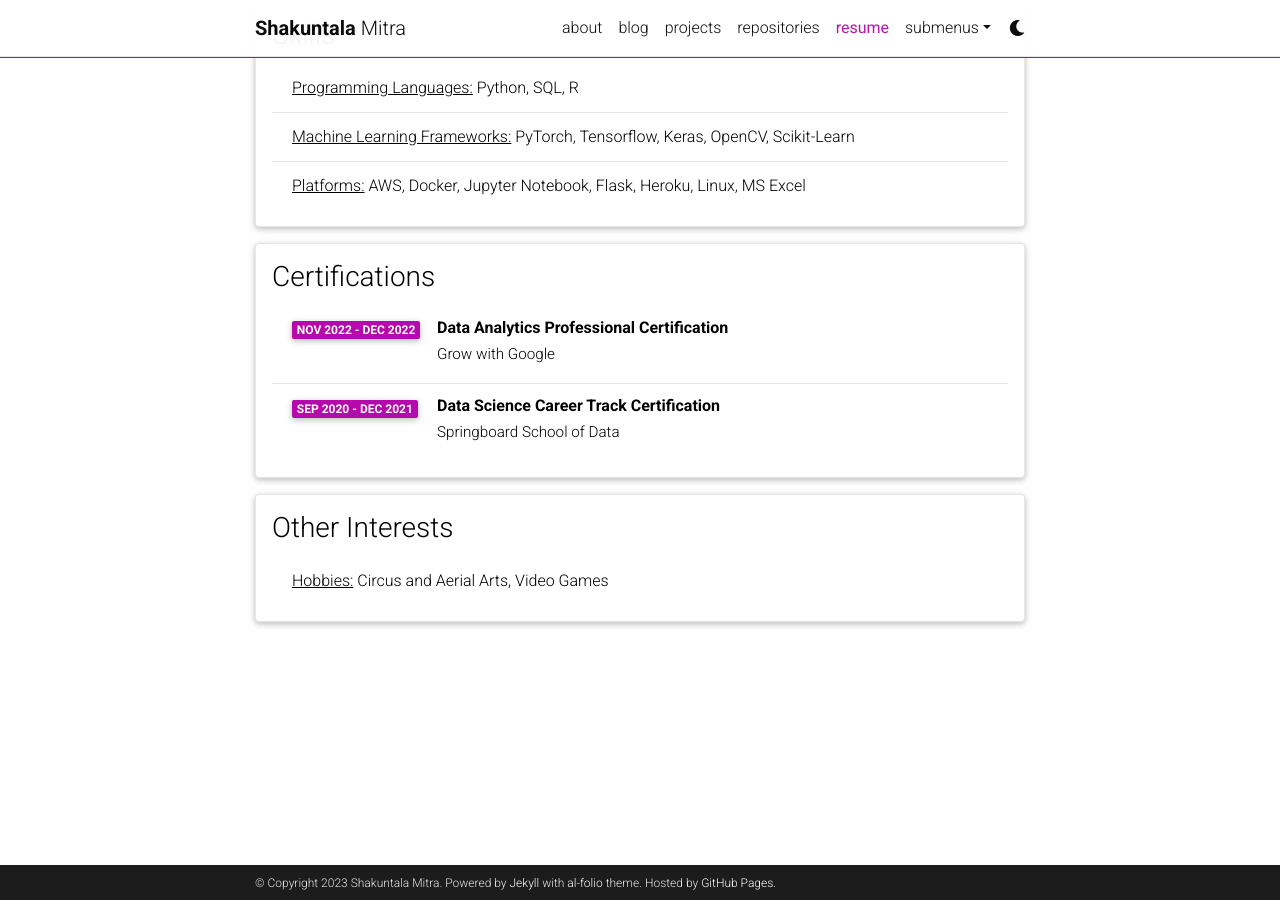
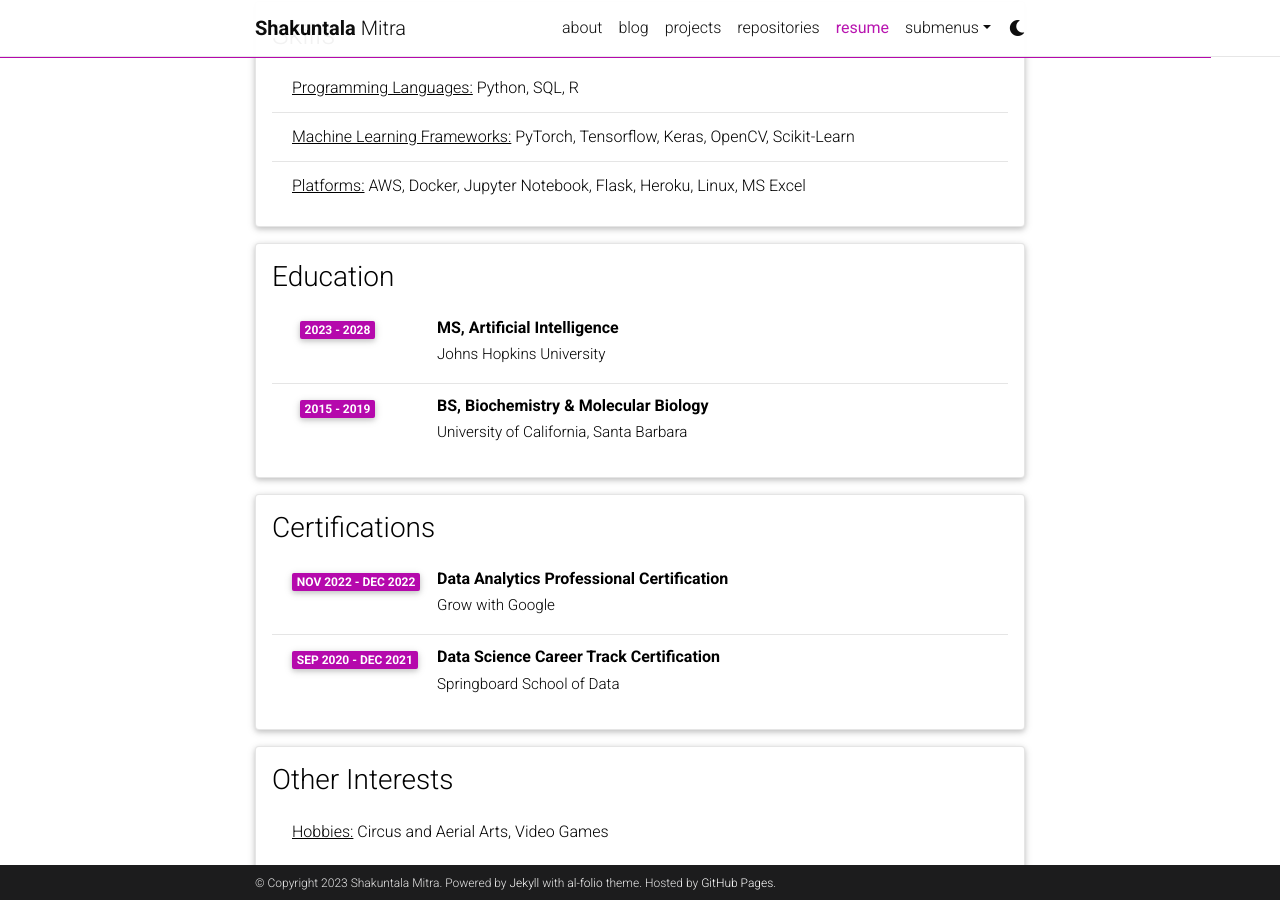
Before and after one commit to dna-witch/dna-witch.github.io, a Jekyll site: the page built from _pages/cv.md, in a window 1280 px wide and 900 px high, scrolled down 1432 px. Built offline with Jekyll 4.4.1, drawn with Linux system fonts in a browser that asks for light colours; comment, search, counter and statistics services are not loaded; a style sheet for code colours, icons or effects is not loaded.

```diff
--- a/_data/cv.yml
+++ b/_data/cv.yml
@@ -62,6 +62,25 @@
     - <u>Machine Learning Frameworks:</u> PyTorch, Tensorflow, Keras, OpenCV, Scikit-Learn
     - <u>Platforms:</u> AWS, Docker, Jupyter Notebook, Flask, Heroku, Linux, MS Excel
 
+- title: Education
+  type: time_table
+  contents:
+    - title: MS, Artificial Intelligence
+      institution: Johns Hopkins University
+      year: 2023 - 2028
+      # description:
+      #   - Description 1.
+      #   - Description 2.
+      #   - title: Description 3.
+      #     contents:
+      #       - Sub-description 1.
+      #       - Sub-description 2.
+    - title: BS, Biochemistry & Molecular Biology
+      institution: University of California, Santa Barbara
+      year: 2015 - 2019
+      # description:
+      #   - Description 1.
+      #   - Description 2.
 - title: Certifications
   type: time_table
   contents:
@@ -69,7 +88,7 @@
       institution: Grow with Google
       year: Nov 2022 - Dec 2022
     - title: Data Science Career Track Certification
-      subtitle: Advanced Machine Learning
+      # subtitle: Advanced Machine Learning
       institution: Springboard School of Data
       year: Sep 2020 - Dec 2021
     # - title: Director
```
